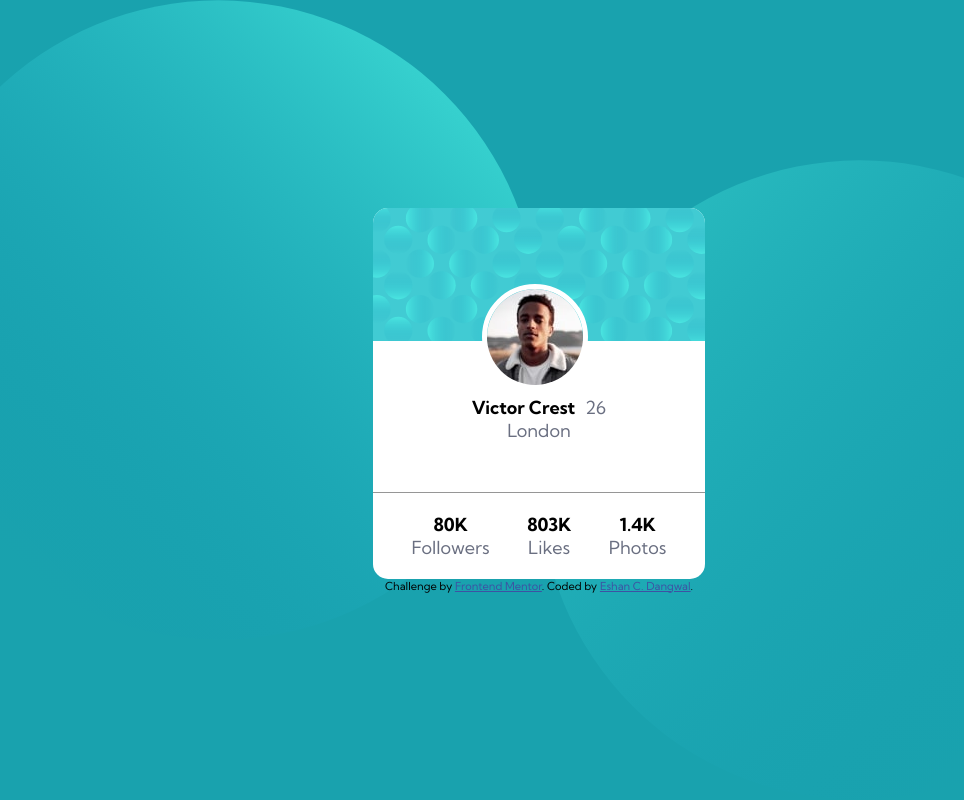
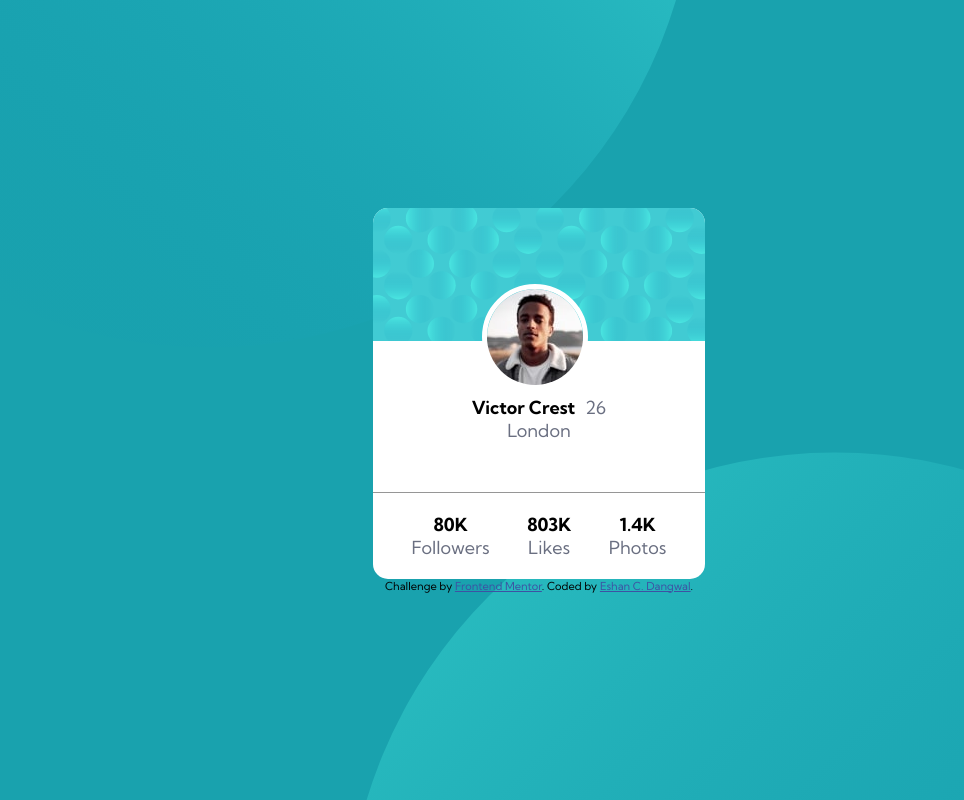
Before and after one commit to Eshan01/profile-card, a plain HTML site: page index.html in a window 1280 px wide. Shown: the whole page, without its empty margins (101-1065 px from the left). Drawn offline with Linux system fonts and the light colour scheme.

Commit message:
Final Update

```diff
--- a/styles.css
+++ b/styles.css
@@ -24,11 +24,10 @@ body{
   place-content: center;
   background-color: var(--Dark-cyan);
   background-image: url('./images/bg-pattern-top.svg'), url('./images/bg-pattern-bottom.svg');
-  background-position: top left, bottom right;
-  background-attachment: fixed;
-  background-repeat: no-repeat;
-  background-size:50%;
+  background-position: top -30rem left -40rem, bottom -32rem right -35rem;
+  background-repeat: no-repeat no-repeat;
 }
+
 h1{
   display: inline-block;
   font-size: inherit;
@@ -73,3 +72,9 @@ span,
   margin-top: 30px;
   padding:20px;
 }
+@media (min-width:1140px){
+  body{
+    background-position: top -35rem left -10rem, bottom -35rem right -8rem;
+  }
+
+}
```
Also changed, not shown: 1 other file.
